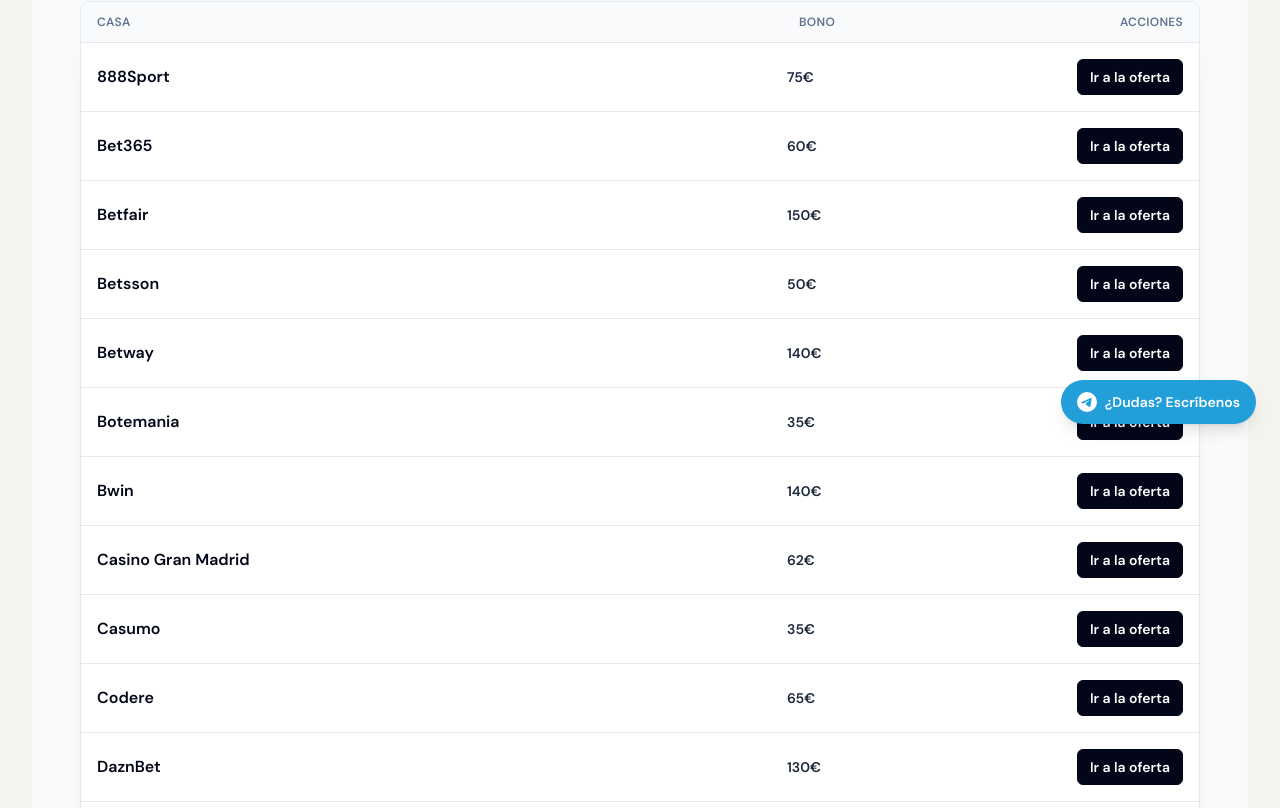
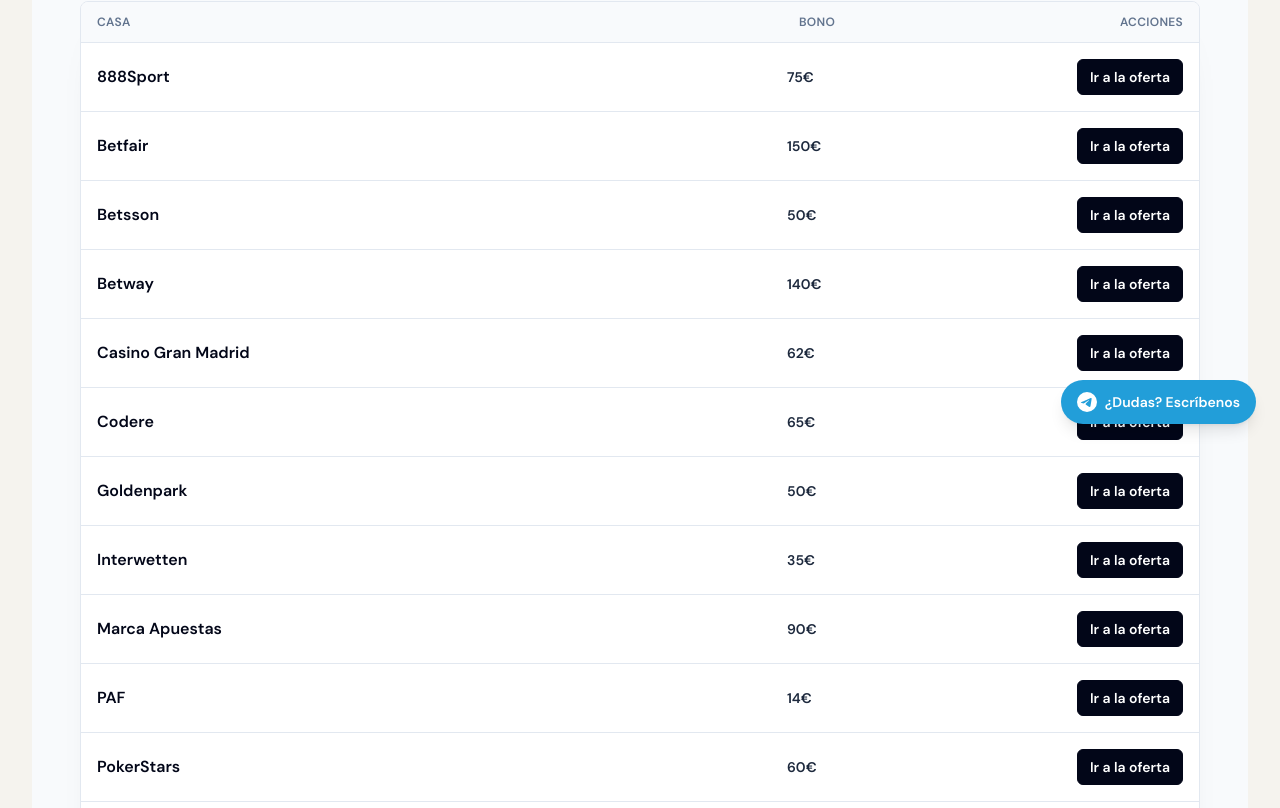
Before and after one commit to eloylt13/matched-betting-app, a Next.js app: page /bonos in a window 1280 px wide. Shown: the part 352-1160 px from the top of the page. Built offline with nearby package versions, Linux system fonts and the light colour scheme; no server answers; a web font is replaced by a local one.

Commit message:
fix: limita bonos de espana a afiliados activos

```diff
--- a/app/bonos/BonosClient.tsx
+++ b/app/bonos/BonosClient.tsx
@@ -2,9 +2,28 @@
 
 import { useState } from 'react'
 import { todasLasCasas } from '@/lib/presets'
+import { casasEspana as todasLasCasasEspana } from '@/lib/presets/data/espana'
 import type { Casa } from '@/types/presets'
 
 type MarketKey = 'espana' | 'latam'
+
+const CASAS_ESPANA_AFILIACION_ACTIVA = [
+  'sportium',
+  'versus',
+  'codere',
+  'paf',
+  'casino-gran-madrid',
+  'marca-apuestas',
+  'winamax',
+  '888sport',
+  'pokerstars',
+  'interwetten',
+  'william-hill',
+  'betway',
+  'goldenpark',
+  'betsson',
+  'betfair',
+]
 
 const LATAM_MARKET_LABELS: Partial<Record<Casa['pais'], string>> = {
   regionales: 'REG',
@@ -33,6 +52,10 @@ function sortByName(casas: Casa[]) {
 
 function getLatamMarketLabel(casa: Casa) {
   return LATAM_MARKET_LABELS[casa.pais] ?? casa.pais.toUpperCase()
+}
+
+function getCasaNombreListado(casa: Casa) {
+  return casa.market === 'espana' && casa.id === 'pokerstars' ? 'PokerStars' : casa.nombre
 }
 
 function MarketSelector({
@@ -87,7 +110,7 @@ function BonusList({ casas, showLatamMarket = false }: { casas: Casa[]; showLata
             key={casa.id}
             className={`grid gap-3 px-4 py-4 transition-colors hover:bg-slate-50/70 ${gridClass} sm:items-center`}
           >
-            <h3 className="min-w-0 text-base font-semibold text-slate-950">{casa.nombre}</h3>
+            <h3 className="min-w-0 text-base font-semibold text-slate-950">{getCasaNombreListado(casa)}</h3>
             {showLatamMarket ? (
               <span className="inline-flex w-fit items-center rounded-full border border-slate-200 bg-slate-50 px-2.5 py-1 text-xs font-semibold text-slate-600">
                 {getLatamMarketLabel(casa)}
@@ -115,7 +138,9 @@ function BonusList({ casas, showLatamMarket = false }: { casas: Casa[]; showLata
 
 export default function BonosClient() {
   const [activeMarket, setActiveMarket] = useState<MarketKey>('espana')
-  const casasEspana = sortByName(todasLasCasas.filter((casa) => casa.market === 'espana'))
+  const casasEspana = sortByName(
+    todasLasCasasEspana.filter((casa) => CASAS_ESPANA_AFILIACION_ACTIVA.includes(casa.id)),
+  )
   const casasLatam = sortByName(todasLasCasas.filter((casa) => casa.market === 'latam'))
   const activeCasas = activeMarket === 'latam' ? casasLatam : casasEspana
 
```
